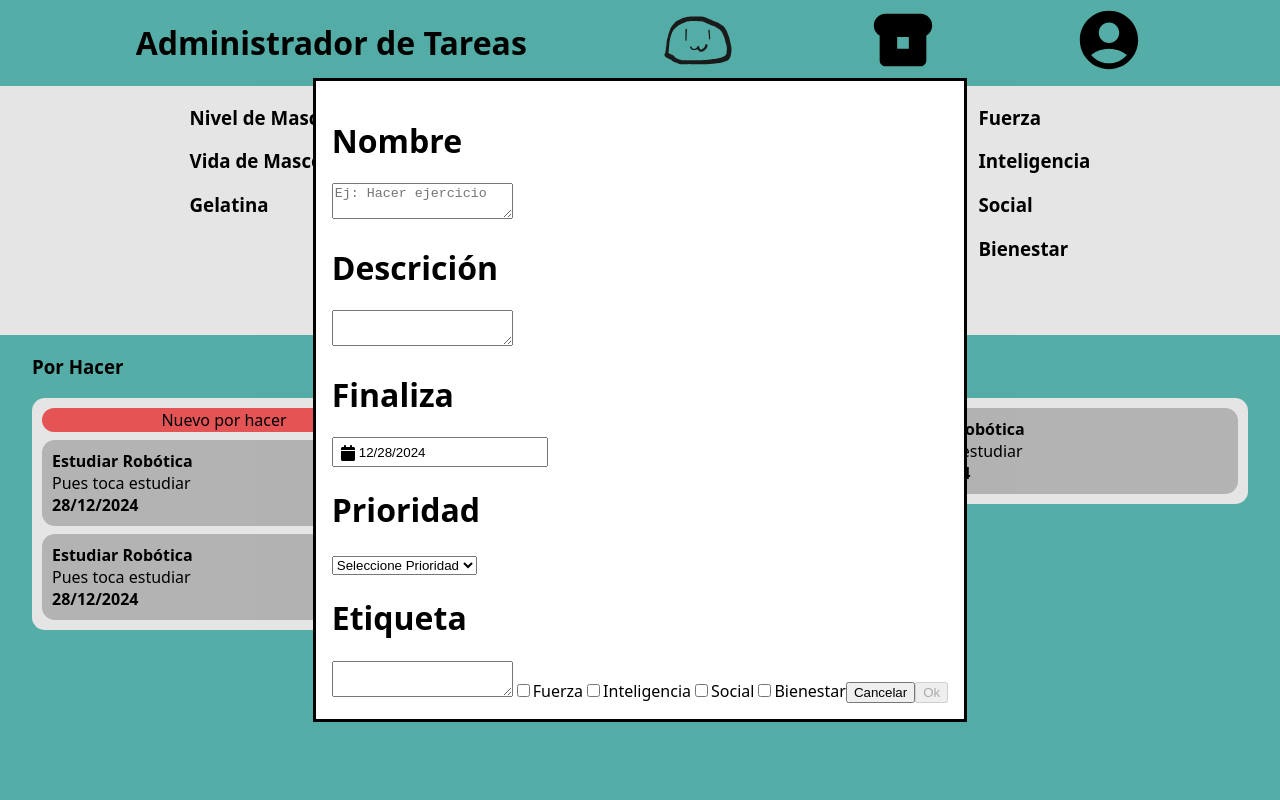
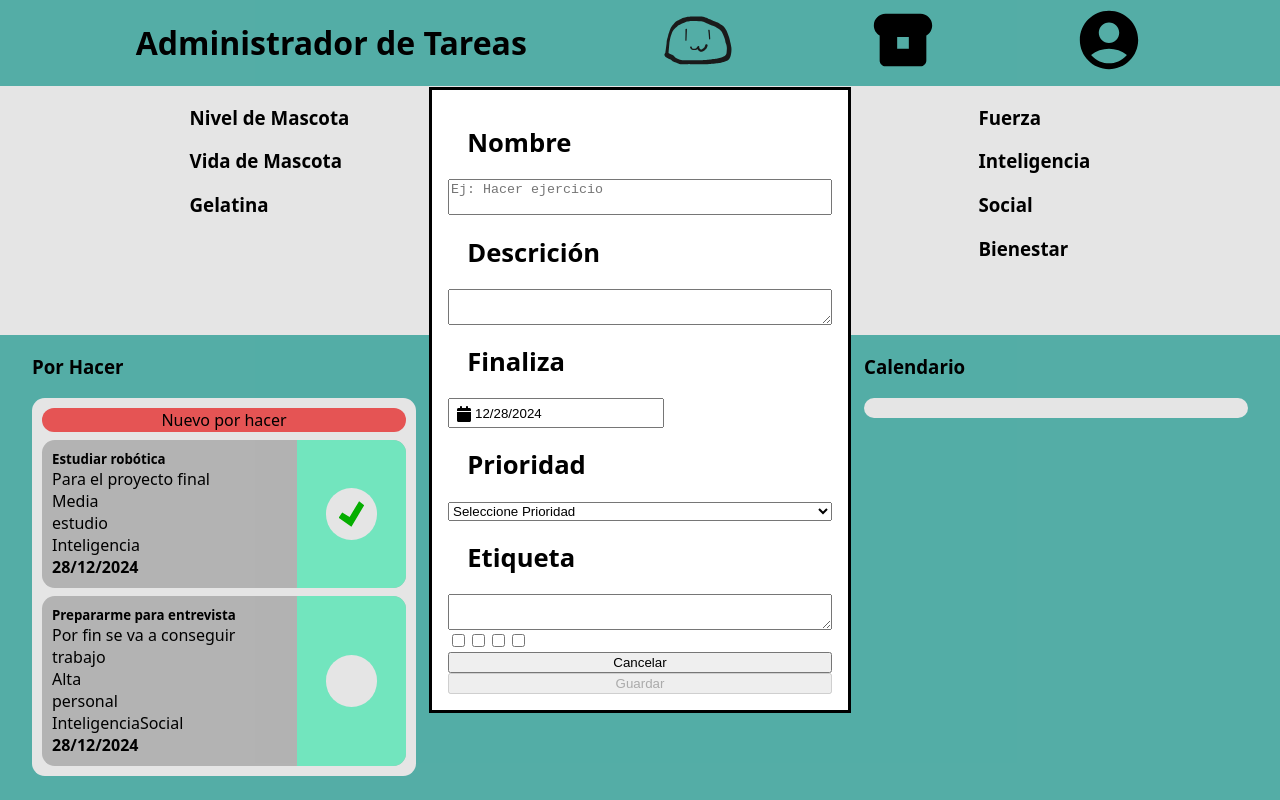
Before and after one commit to PancoBits/Habilo, a React (Vite) app: page / in a window 1280 px wide. Both pictures are taken after a click on the button "Nuevo por hacer". Built offline with nearby package versions, Linux system fonts and the light colour scheme.

Commit message:
Añadido almacenamiento de tarjetas, añadido check para finalizar una tarjeta, añadida modificación de tarjetas

```diff
--- a/src/App.css
+++ b/src/App.css
@@ -1,6 +1,6 @@
 .App {
     display: flex;
-    width: 100vw;
+    width: 100%;
     flex-wrap: wrap;
     justify-content: space-evenly;
     align-items: flex-start;
@@ -9,7 +9,7 @@
 
 #App-header {
     display: flex;
-    width: 100vw;
+    width: 100%;
     flex-wrap: wrap;
     justify-content: space-evenly;
     align-items: center;
@@ -39,10 +39,9 @@ img{
 
 #App-tracker {
     display: flex;
-    width: 100vw;
+    width: 100%;
     flex-wrap: wrap;
     justify-content: space-evenly;
-    align-items: flex-start;
     overflow: auto;
     box-sizing: border-box;
 }
@@ -62,9 +61,55 @@ img{
 .Task{
     background-color: #c7c7c7;
     border-radius: 1vw;
+    display: flex;
+    flex-direction: row;
+    justify-content: space-between;
+}
+
+.Task article{
+    box-sizing: border-box;
     padding: clamp(5px, 1.5vw, 10px);
+    width: 70%;
+    cursor: pointer;
+}
+
+.Task .task-check{
     box-sizing: border-box;
+    display: flex;
+    justify-content: center;
+    align-items: center;
+    border-radius: 0 1vw 1vw 0;
+    width: 30%;
+    border: none;
+    background-color: aquamarine;
 }
+
+.Task input[type="checkbox"]{
+    cursor: pointer;
+    border-radius: 100%;
+    background-color: #fff;
+    appearance: none;
+    margin: 0;
+    width: 4vw;
+    height: 4vw;
+    display: grid;
+    place-content: center;
+}
+
+.Task input[type="checkbox"]::before {
+    width: 2vw;
+    height: 2vw;
+    content: "";
+    transform: scale(0);
+    transition: 120ms transform ease-in-out;
+    box-shadow: inset 3vw 3vw #06c200;
+    transform-origin: center;
+    clip-path: polygon(14% 44%, 0 65%, 50% 100%, 100% 16%, 80% 0%, 43% 62%);
+  }
+
+.Task input[type="checkbox"]:checked::before {
+    transform: scale(1);
+  }
 
 .at-button{
     font: inherit;
@@ -77,3 +122,22 @@ img{
 .at-button:hover{
     background-color: #ff7e7e;
 }
+
+.add-item{
+    width: 30vw;
+    height: fit-content;
+}
+
+.info-item{
+    display: flex;
+    flex-direction: column;
+}
+
+.info-item h1{
+    font-size: clamp(1em, 2vw, 2em);
+    margin: 5%;
+}
+
+.info-item #name{
+    resize: none;
+}
--- a/src/App.jsx
+++ b/src/App.jsx
@@ -1,42 +1,153 @@
 import "./App.css"
+import { Card } from "./Card";
 import Task from "./components/TaskTarget"
 import DialogAdd from "./components/DialogAdd";
 import { useState, useRef } from "react";
 
+/* eslint-disable react/prop-types */
+
 const ButtonAdd = ({content,activateModal}) => {
     return(
-        <button className="at-button" onClick={activateModal}>{content}</button>
+        <button className="at-button" onClick={() => activateModal(content)}>{content}</button>
     )
 };
+
+const ShowCards = ({data,modify}) => {
+    const display = () => {
+        return data.map(card =>
+         (
+            <Task key={card.id} card={card} modify={modify}/>
+        )
+        )
+    };
+    return <>{display()}</>
+}
 
 export function App(){
 
     const dialogModal = useRef();
     const [dialogOpen, setDialog] = useState(false)
+    const [isTask, setIsTask] = useState(false)
+    const [isModified, setIsModified] = useState(false)
+    const [actualCard, setActualCard] = useState(new Card())
+    const [habits, setHabits] = useState([new Card(
+        1,
+        "Leer un libro al mes",
+        "Final del año con 12 libros leídos",
+        null,
+        "Alta",
+        ["personal","habilidad"],
+        ["Inteligencia", "Bienestar"],
+        true,
+        "habit"
+    )])
 
-    const activateModal = () => {
-        setDialog(!dialogOpen)
+    const [tasks, setTasks] = useState([new Card(
+        1,
+        "Estudiar robótica",
+        "Para el proyecto final",
+        `${new Date().getDate()}/${new Date().getMonth() + 1}/${new Date().getFullYear()}`,
+        "Media",
+        ["estudio"],
+        ["Inteligencia"],
+        true,
+        "task"
+    ),new Card(
+        2,
+        "Prepararme para entrevista",
+        "Por fin se va a conseguir trabajo",
+        `${new Date().getDate()}/${new Date().getMonth() + 1}/${new Date().getFullYear()}`,
+        "Alta",
+        ["personal"],
+        ["Inteligencia","Social"],
+        false,
+        "task"
+    )])
+
+    const stats = [{
+        id: "0",
+        name: "Fuerza",
+        check: false
+    },{
+        id: "1",
+        name: "Inteligencia",
+        check: false
+    },{
+        id: "2",
+        name: "Social",
+        check: false
+    },{
+        id: "3",
+        name: "Bienestar",
+        check: false
+    }]
+
+    const taskMessage = "Nuevo por hacer"
+    const habitMessage = "Nuevo hábito"
+
+    const activateModal = (content) => {
+        if(content === habitMessage) setIsTask(false)
+        else setIsTask(true)
+
+        setDialog(!dialogOpen);
         dialogModal.current.showModal();
     };
 
     const closeModal = (event) => {
         if(typeof(event) != "undefined"){
             event.preventDefault();
-            console.log(event.target.name.value)
-            console.log(event.target.description.value)
-            console.log(event.target.date.value)
-            console.log(event.target.priority.value)
-            console.log([].filter.call(event.target.skill,e => e.checked).map(element => element.value))
+            let id,date,type;
+
+            if(isTask){
+                id = tasks.length + 1;
+                date = event.target.date.value;
+                type = "task";
+            }else{
+                id = habits.length + 1
+                date = null;
+                type = "habit";
+            }
+
+            const newCard = new Card(
+                isModified ? actualCard.id : id,
+                event.target.name.value,
+                event.target.description.value,
+                date,
+                event.target.priority.value,
+                event.target.tags.value.trim().split(",").map(e => e.trim()),
+                [].filter.call(event.target.stat,e => e.checked).map(element => element.value),
+                isModified ? actualCard.isFinished : false,
+                type
+            )
+
+            if(isModified){
+                isTask ? setTasks(tasks.map(task => task.id === actualCard.id ? newCard: task))
+                       : setHabits(habits.map(habit => habit.id === actualCard.id ? newCard: habit))
+            }
+
+            !isModified && (isTask ? setTasks(tasks.concat(newCard)) : setHabits(habits.concat(newCard)))
         }else{
             alert('Pues no se guardará nada xd')
         }
         setDialog(!dialogOpen)
+        setActualCard(new Card())
+        isModified && setIsModified(!isModified)
         dialogModal.current.close();
     };
 
+    const modifyCard = (card) => {
+        if(card.type === "task") setIsTask(true)
+        else setIsTask(false)
+
+        setActualCard(card);
+        setIsModified(!isModified)
+        setDialog(!dialogOpen);
+        dialogModal.current.showModal();
+    }
+
     return(
         <>
-            <DialogAdd ref={dialogModal} dialogOpen={dialogOpen} closeModal={closeModal}/>
+            <DialogAdd ref={dialogModal} dialogOpen={dialogOpen} closeModal={closeModal} isTask={isTask} actualCard={actualCard} stats={stats}/>
             <header id="App-header">
                 <h1>Administrador de Tareas</h1>
                 <div>
@@ -77,22 +188,20 @@ export function App(){
                     <article>
                         <h1>Por Hacer</h1>
                         <section id="at-box">
-                            <ButtonAdd content="Nuevo por hacer" activateModal={activateModal}/>
-                            <Task name="Estudiar Robótica" descripcion="Pues toca estudiar" due={new Date()}/>
-                            <Task name="Estudiar Robótica" descripcion="Pues toca estudiar" due={new Date()}/>
+                            <ButtonAdd content={taskMessage} activateModal={activateModal}/>
+                            <ShowCards data={tasks} modify={modifyCard}/>
                         </section>
                     </article>
                     <article>
                         <h1>Hábitos</h1>
                         <section id="at-box">
-                        <ButtonAdd content="Nuevo hábito" activateModal={activateModal}/>
-                        <Task name="Hacer Ejercicio" descripcion="Hay que ponerse mamamisimo" due={new Date()}/>
+                        <ButtonAdd content={habitMessage} activateModal={activateModal}/>
+                        <ShowCards data={habits} modify={modifyCard}/>
                         </section>
                     </article>
                     <article>
                         <h1>Calendario</h1>
                         <section id="at-box">
-                            <Task name="Estudiar Robótica" descripcion="Pues toca estudiar" due={new Date()}/>
                         </section>
                     </article>
                 </section>
--- /dev/null
+++ b/src/Card.js
@@ -0,0 +1,17 @@
+export class Card{
+    constructor(id,name,description,due,priority,tags,stats,isFinished,type){
+        this.id = id;
+        this.name = name;
+        this.description = description;
+        this.due = due;
+        this.priority = priority;
+        this.tags = tags;
+        this.stats = stats;
+        this.isFinished = isFinished;
+        this.type = type;
+    }
+
+    set finished(isFinished){
+        this.isFinished = isFinished;
+    }
+}
--- a/src/components/DialogAdd.jsx
+++ b/src/components/DialogAdd.jsx
@@ -1,53 +1,61 @@
-import { useState,forwardRef, act } from "react";
+import { useState,forwardRef, useEffect } from "react";
 import DatePicker from "react-datepicker";
 import "react-datepicker/dist/react-datepicker.css";
-
-const DialogAdd = forwardRef (function DialogAdd({closeModal,dialogOpen},ref) {
+/* eslint-disable react/prop-types */
+const DialogAdd = forwardRef (function DialogAdd({closeModal,dialogOpen,isTask,actualCard,stats},ref) {
     const [startDate, setStartDate] = useState(new Date());
     const [sendButton, setSendButton] = useState([false,false]);
+    const [checkboxes,setCheckboxes] = useState(stats)
+
+    useEffect(() => {
+        if(actualCard.stats !== undefined){
+            setStartDate(new Date(actualCard.due))
+            actualCard.stats.forEach(cardStat => {
+                setCheckboxes(checks => checks.map(stat =>
+                    stat.name === cardStat ? {...stat,check:!stat.check} : stat
+                ))
+            });
+            setSendButton([true,true])
+            document.querySelector("#send").disabled = false
+        }
+    },[actualCard])
 
     const sendForm = (event) => {
         setStartDate(new Date());
         setSendButton([false,false])
+        setCheckboxes(stats)
         closeModal(event)
     }
 
     const isFilled = (event) => {
         let actualButton = [];
         if(event.target.type === "textarea"){
-            if(!(event.target.value === "" || event.target.value.trim() === "")){
-                actualButton=[].concat(sendButton.map((e,i) => i === 0 ? true : e));
-                setSendButton(actualButton)
-            }else{
-                actualButton=[].concat(sendButton.map((e,i) => i === 0 ? false : e));
-                setSendButton(actualButton)
-            }
+            if(!(event.target.value === "" || event.target.value.trim() === "")) actualButton=[].concat(sendButton.map((e,i) => i === 0 ? true : e));
+            else actualButton=[].concat(sendButton.map((e,i) => i === 0 ? false : e));
         }else{
-            if(Array.prototype.some.call(document.querySelectorAll("input[name='skill']"), (e) => e.checked)){
-                actualButton=[].concat(sendButton.map((e,i) => i === 1 ? true : e));
-                setSendButton(actualButton)
-            }else{
-                actualButton=[].concat(sendButton.map((e,i) => i === 1 ? false : e));
-                setSendButton(actualButton)
-            }
+            if(Array.prototype.some.call(document.querySelectorAll("input[name='stat']"), (e) => e.checked)) actualButton=[].concat(sendButton.map((e,i) => i === 1 ? true : e));
+            else actualButton=[].concat(sendButton.map((e,i) => i === 1 ? false : e));
+            setCheckboxes(checkboxes.map(stat =>
+                stat.id === event.target.id ? {...stat,check:!stat.check} : stat
+            ))
         }
+        setSendButton(actualButton)
         if(actualButton[0] && actualButton[1]) document.querySelector("#send").disabled = false
         else document.querySelector("#send").disabled = true
     }
 
     return(
-        <>
             <dialog ref={ref} className="add-item">
-                <form key={dialogOpen} onSubmit={sendForm}>
+                <form key={dialogOpen} onSubmit={sendForm} className="info-item">
                     <h1>Nombre</h1>
-                    <textarea placeholder="Ej: Hacer ejercicio" id="name" onChange={isFilled}></textarea>
+                    <textarea id="name" placeholder="Ej: Hacer ejercicio" onChange={isFilled} defaultValue={actualCard.name}></textarea>
                     <h1>Descrición</h1>
-                    <textarea id="description"></textarea>
-                    <h1>Finaliza</h1>
-                    <DatePicker showIcon toggleCalendarOnIconClick selected={startDate} onChange={(date) => setStartDate(date)} id="date"/>
+                    <textarea id="description" defaultValue={actualCard.description}></textarea>
+                    {isTask && <h1>Finaliza</h1>}
+                    {isTask && <DatePicker showIcon toggleCalendarOnIconClick selected={startDate} onChange={(date) => setStartDate(date)} id="date"/>}
                     <h1>Prioridad</h1>
 
-                    <select name="priority">
+                    <select name="priority" defaultValue={actualCard.priority}>
                         <option value={""}>Seleccione Prioridad</option>
                         <option value={"Alta"}>Alta</option>
                         <option value={"Media"}>Media</option>
@@ -55,25 +63,15 @@ const DialogAdd = forwardRef (function DialogAdd({closeModal,dialogOpen},ref) {
                     </select>
 
                     <h1>Etiqueta</h1>
-                    <textarea></textarea>
+                    <textarea name="tags" defaultValue={typeof(actualCard.tags) === "undefined" ? undefined : actualCard.tags.join(", ")}></textarea>
 
-                    <input type="checkbox" id="skill1" name="skill" value="Fuerza" onChange={isFilled}/>
-                    <label htmlFor="skill1">Fuerza</label>
-
-                    <input type="checkbox" id="skill2" name="skill" value="Inteligencia" onChange={isFilled}/>
-                    <label htmlFor="skill2">Inteligencia</label>
-
-                    <input type="checkbox" id="skill3" name="skill" value="Social" onChange={isFilled}/>
-                    <label htmlFor="skill3">Social</label>
-
-                    <input type="checkbox" id="skill4" name="skill" value="Bienestar" onChange={isFilled}/>
-                    <label htmlFor="skill4">Bienestar</label>
-
+                    <div>
+                        {stats.map(stat => <input key={stat.id} type="checkbox" id={stat.id} name="stat" value={stat.name} checked={checkboxes[stat.id].check} onChange={isFilled}/>) }
+                    </div>
                     <button type="button" onClick={() => sendForm()}>Cancelar</button>
-                    <button type="submit" id="send" disabled>Ok</button>
+                    <button type="submit" id="send" disabled>Guardar</button>
                 </form>
             </dialog>
-        </>
     )
 })
 
--- a/src/components/TaskTarget.jsx
+++ b/src/components/TaskTarget.jsx
@@ -1,10 +1,26 @@
+import { useState } from "react"
+
 /* eslint-disable react/prop-types */
-const Task = ({name,priority,tags,stats,descripcion,due,isFinished}) => {
+const Task = ({card,modify}) => {
+    const [isChecked, setIsChecked] = useState(card.isFinished)
+    const actIsFinished = (e) => {
+        setIsChecked(e.target.checked)
+        card.finished = e.target.checked;
+    }
     return(
         <div className="Task">
-            <h1 style={{margin: "initial"}}>{name}</h1>
-            <p style={{margin: "initial"}}>{descripcion}</p>
-            <h4 style={{margin: "initial"}}>{due.getDate()}/{due.getMonth() + 1}/{due.getFullYear()}</h4>
+            <article onClick={()=>modify(card)}>
+            <h1 style={{margin: "initial"}}>{card.name}</h1>
+            <p style={{margin: "initial"}}>{card.description}</p>
+            <p style={{margin: "initial"}}>{card.priority}</p>
+            <p style={{margin: "initial"}}>{card.tags}</p>
+            <p style={{margin: "initial"}}>{card.stats}</p>
+            <p style={{margin: "initial"}}>{card.isFinished}</p>
+            <h4 style={{margin: "initial"}}>{card.due}</h4>
+            </article>
+            <div className="task-check">
+                <input checked={isChecked} type="checkbox" onChange={actIsFinished}></input>
+            </div>
         </div>
     )
 }
```
